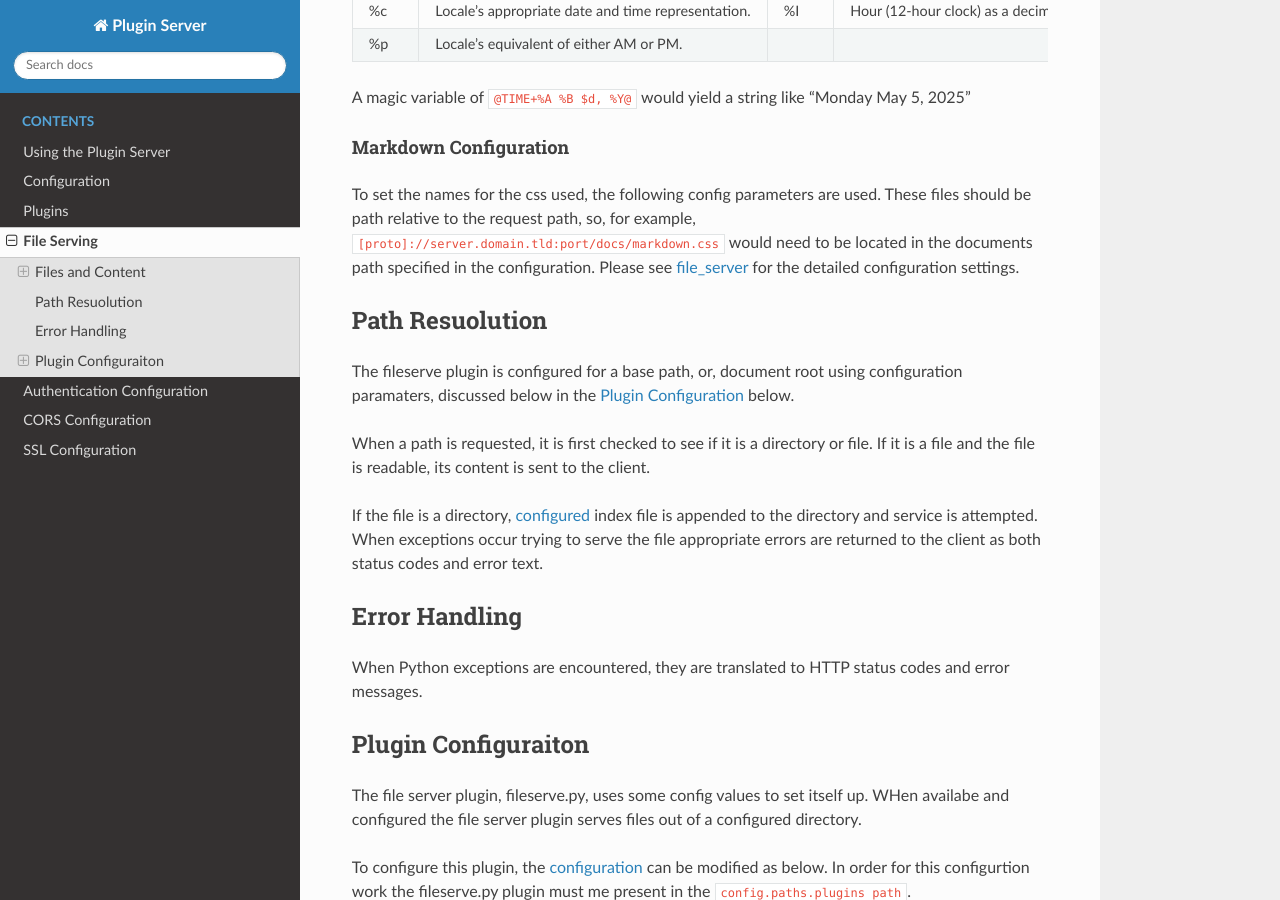
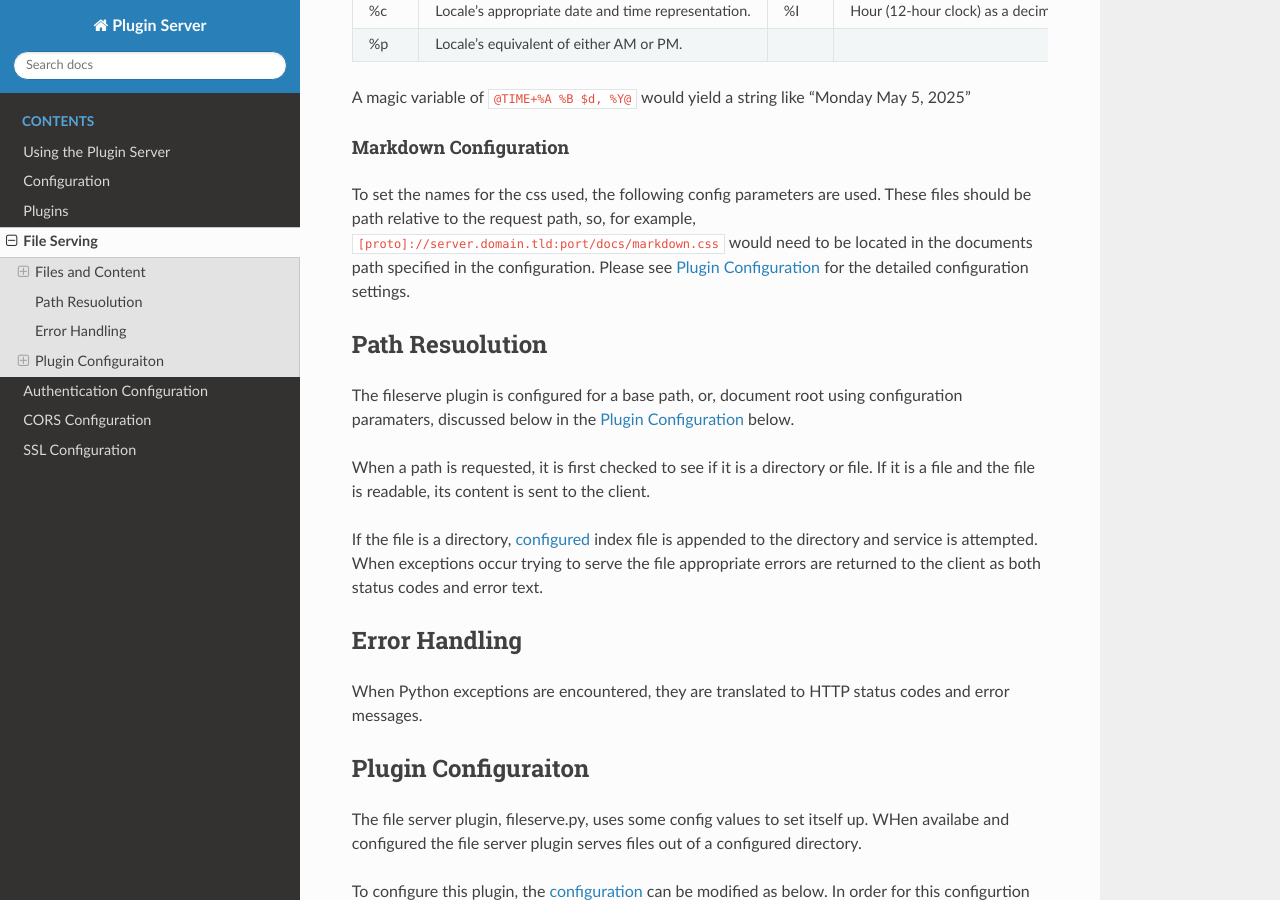
Before and after one commit to nicciniamh/pluginserver, a Sphinx documentation site: the page built from docs/Fileserver.md, in a window 1280 px wide and 900 px high, scrolled down 1314 px. Built offline with Sphinx 7.4.7 and the Read the Docs theme 3.1.0, drawn with Linux system fonts in a browser that asks for light colours.

Commit message:
oops, fixed link under markdwon configuraiton

```diff
--- a/docs/Fileserver.md
+++ b/docs/Fileserver.md
@@ -38,7 +38,7 @@
 A magic variable of `@TIME+%A %B $d, %Y@` would yield a string like "Monday May 5, 2025"
 
 #### Markdown Configuration
-To set the names for the css used, the following config parameters are used. These files should be path relative to the request path, so, for example, `[proto]://server.domain.tld:port/docs/markdown.css` would need to be located in the documents path specified in the configuration. Please see [file_server](#plugin-configuraiton) for the detailed configuration settings.
+To set the names for the css used, the following config parameters are used. These files should be path relative to the request path, so, for example, `[proto]://server.domain.tld:port/docs/markdown.css` would need to be located in the documents path specified in the configuration. Please see [Plugin Configuration](#plugin-configuraiton) for the detailed configuration settings.
 
 ##  Path Resuolution
 The fileserve plugin is configured for a base path, or, document root using configuration paramaters, discussed below in the [Plugin Configuration](#plugin-configuraiton) below.
```
